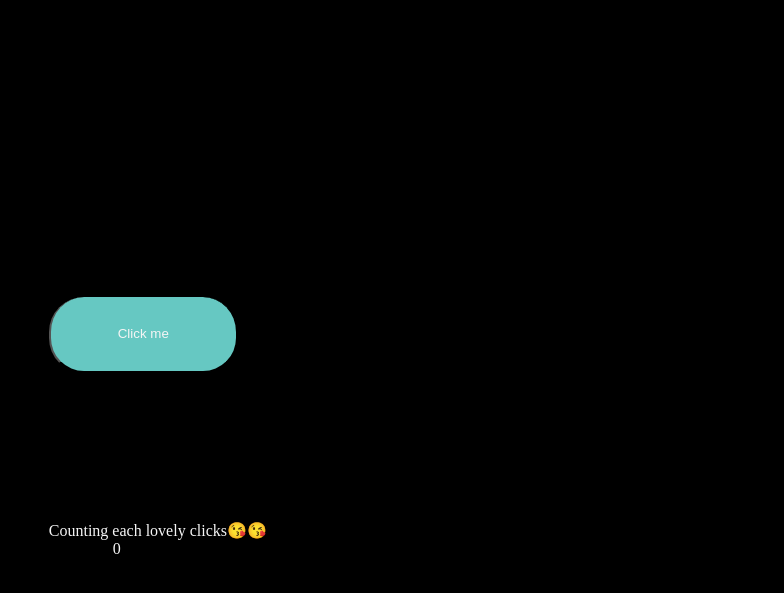
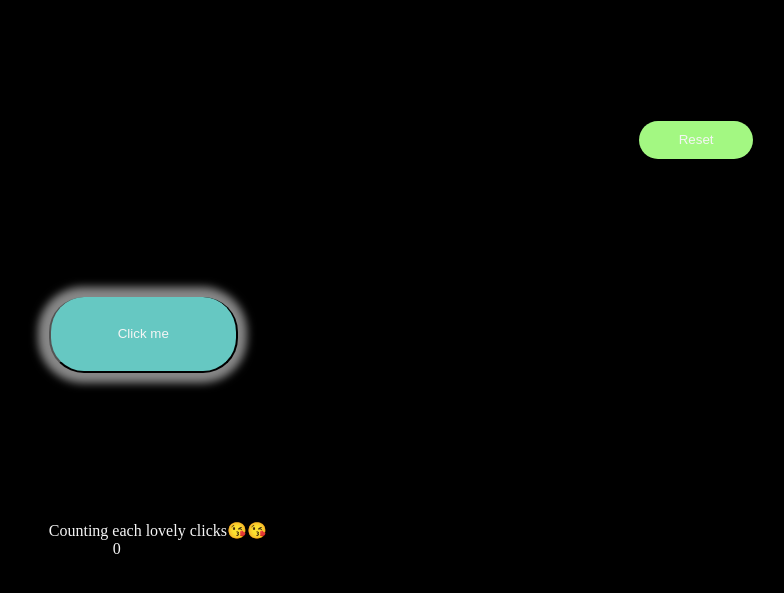
Before and after one commit to Aashish69-96/don-t-click, a plain HTML site: page index.html in a window 1280 px wide. Shown: the part 39-632 px from the top of the page, without its empty margins (284-1068 px from the left). Drawn offline with Linux system fonts and the light colour scheme.

Commit message:
Update index.html

```diff
--- a/index.html
+++ b/index.html
@@ -19,10 +19,11 @@
             left: 26vw;
 
         }
-        button{
+         #su{
             background-color:rgb(102 200 194);
             border-top: pink;
             border-radius: 35px;
+            box-shadow: -1px 0px 8px 10px #888888;
         }
         .present{
             position: absolute;
@@ -36,6 +37,14 @@
          #su :hover{
              background: whitesmoke;
          }
+         .reset{
+             position: absolute;
+             top: 20vh;
+             right: 19vw;
+             background-color: rgb(163, 248, 130);
+             border: aqua 4px;
+             border-radius: 35px;
+         }
 </style>
     <meta charset="UTF-8">
     <meta http-equiv="X-UA-Compatible" content="IE=edge">
@@ -45,16 +54,21 @@
 <body>
      <h1 class="header">Lemme test your speed 😁😁</h1>
     <button id="su"style="min-height: 2cm; min-width: 5cm;" onclick="clicker()">Click me</button>
+    <button class="reset" onclick="reset()" style="min-height: 1cm; min-width: 3cm;">Reset</button>
     <div class="present">Counting each lovely clicks😘😘<div id="de"></div></div>
     <script>
 
-i=0;
+
 //  clicking=()=>{
 //     document.querySelector('#su').click();
 //  }
 // clr=setInterval(clicking,5);
+i=0;
+reset=()=>{
+    i=0;
+    document.querySelector("#de").innerHTML= i;
 
-
+}
 
 
 clicker=()=>{
@@ -65,6 +79,7 @@ i++;
 clicker();
 
 
+
     </script>
 
 </body>
```
